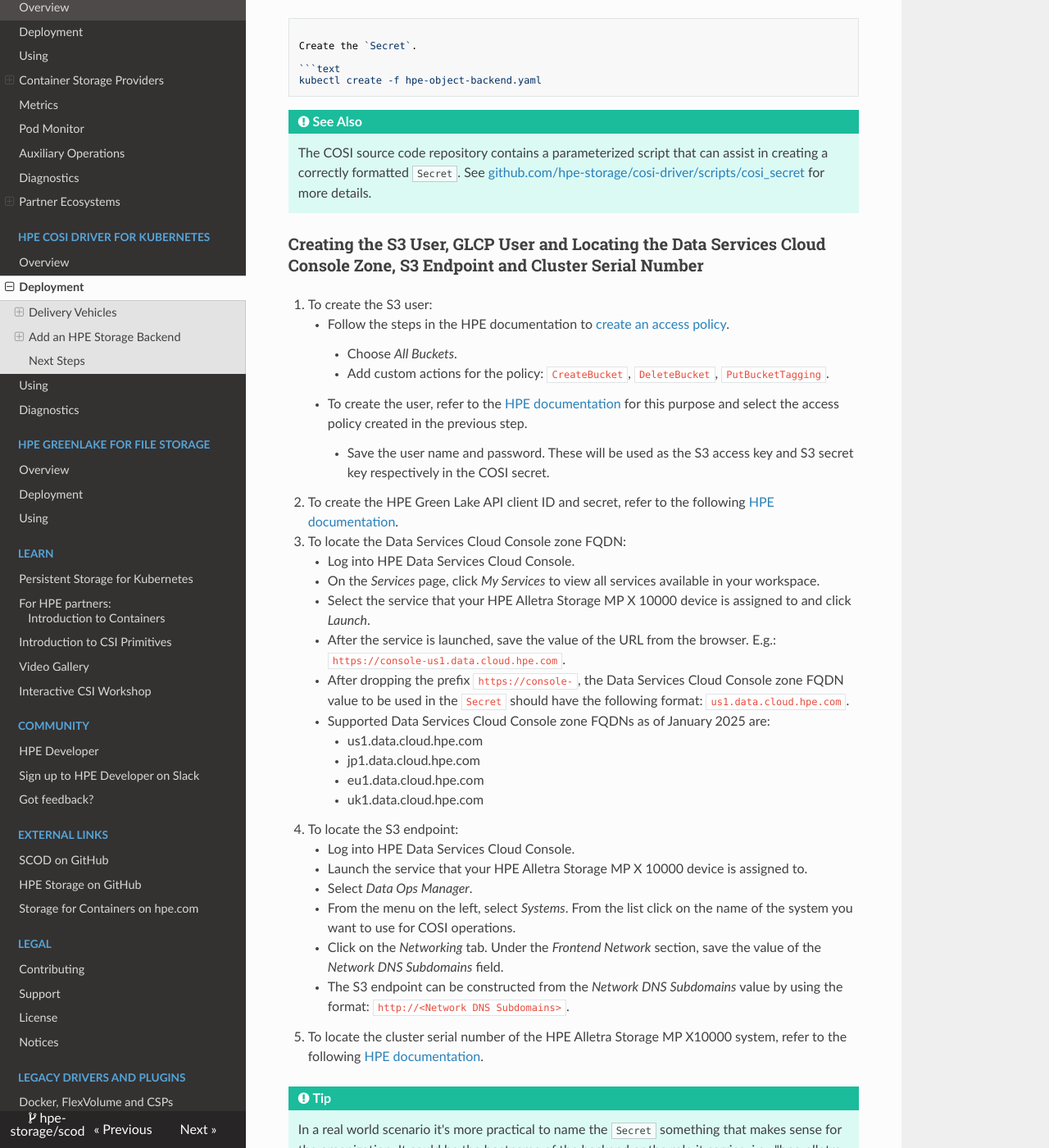
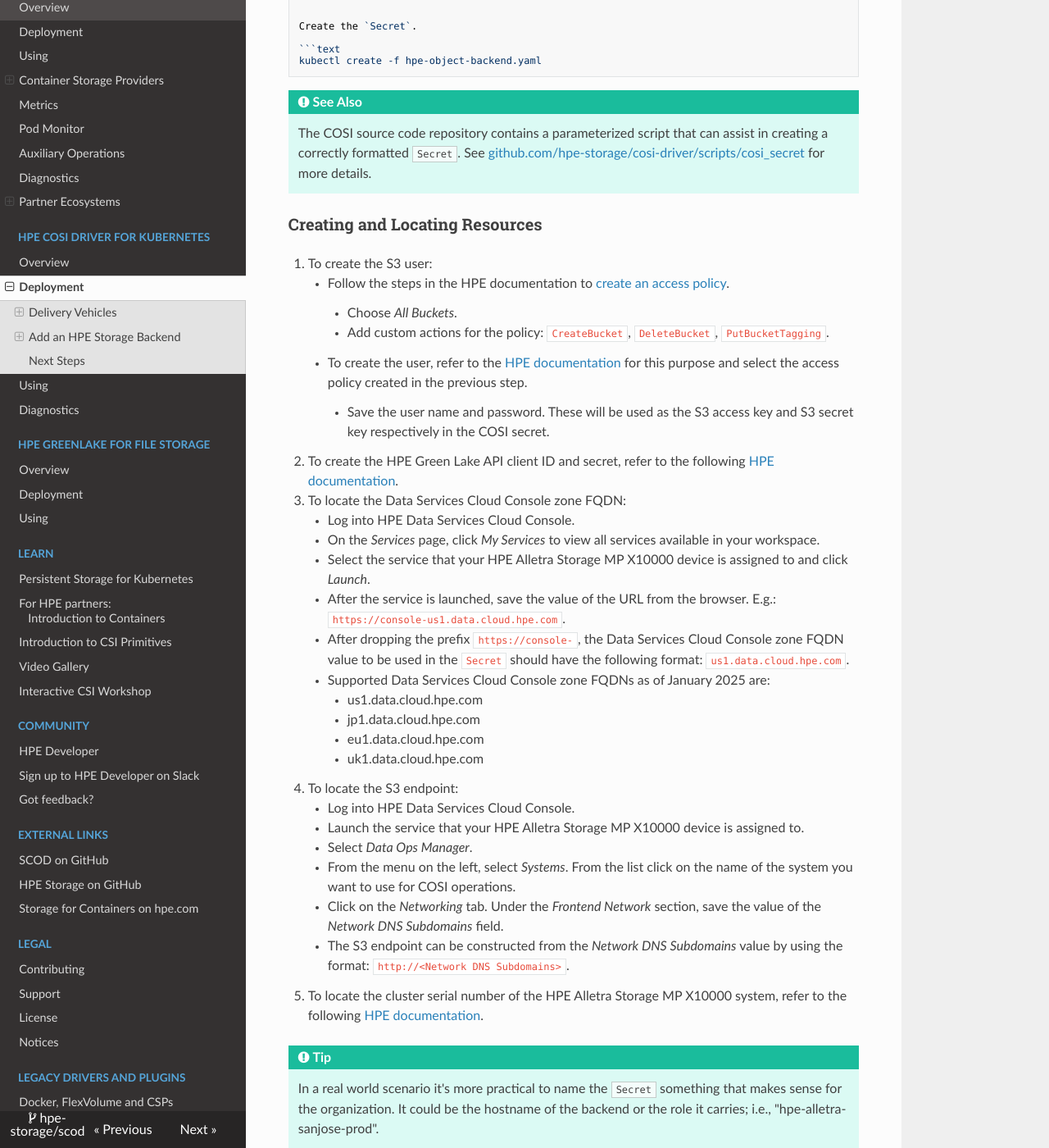
Before and after one commit to hpe-storage/scod, an MkDocs documentation site: the page built from docs/cosi_driver/deployment.md, in a window 1280 px wide and 1400 px high, scrolled down 1707 px. Shown: the whole window at 82% size. Built offline with MkDocs 1.6.1, drawn with Linux system fonts in a browser that asks for light colours; nearby versions of some CDN libraries; some of the changed text lies outside the part shown.

Commit message:
Updated deployment.md
Renamed header and corrected typo.

```diff
--- a/docs/cosi_driver/deployment.md
+++ b/docs/cosi_driver/deployment.md
@@ -64,7 +64,7 @@
 !!! tip "See Also"
     The COSI source code repository contains a parameterized script that can assist in creating a correctly formatted `Secret`. See [github.com/hpe-storage/cosi-driver/scripts/cosi_secret](https://github.com/hpe-storage/cosi-driver/tree/master/scripts/cosi_secret) for more details.
 
-### Creating the S3 User, GLCP User and Locating the Data Services Cloud Console Zone, S3 Endpoint and Cluster Serial Number
+### Creating and Locating Resources
 
 1. To create the S3 user:
     * Follow the steps in the HPE documentation to [create an access policy](https://support.hpe.com/hpesc/docDisplay?docId=sd00004219en_us&page=objstr_access_policies_create_dscc.html).
@@ -76,7 +76,7 @@
 3. To locate the Data Services Cloud Console zone FQDN:
     * Log into HPE Data Services Cloud Console.
     * On the _Services_ page, click _My Services_ to view all services available in your workspace.
-    * Select the service that your HPE Alletra Storage MP X 10000 device is assigned to and click _Launch_.
+    * Select the service that your HPE Alletra Storage MP X10000 device is assigned to and click _Launch_.
     * After the service is launched, save the value of the URL from the browser. E.g.: `https://console-us1.data.cloud.hpe.com`.
     * After dropping the prefix `https://console-`, the Data Services Cloud Console zone FQDN value to be used in the `Secret` should have the following format: `us1.data.cloud.hpe.com`.
     * Supported Data Services Cloud Console zone FQDNs as of January 2025 are:
@@ -86,7 +86,7 @@
         - uk1.data.cloud.hpe.com
 4. To locate the S3 endpoint:
     * Log into HPE Data Services Cloud Console.
-    * Launch the service that your HPE Alletra Storage MP X 10000 device is assigned to.
+    * Launch the service that your HPE Alletra Storage MP X10000 device is assigned to.
     * Select _Data Ops Manager_.
     * From the menu on the left, select _Systems_. From the list click on the name of the system you want to use for COSI operations.
     * Click on the _Networking_ tab. Under the _Frontend Network_ section, save the value of the _Network DNS Subdomains_ field.
```
